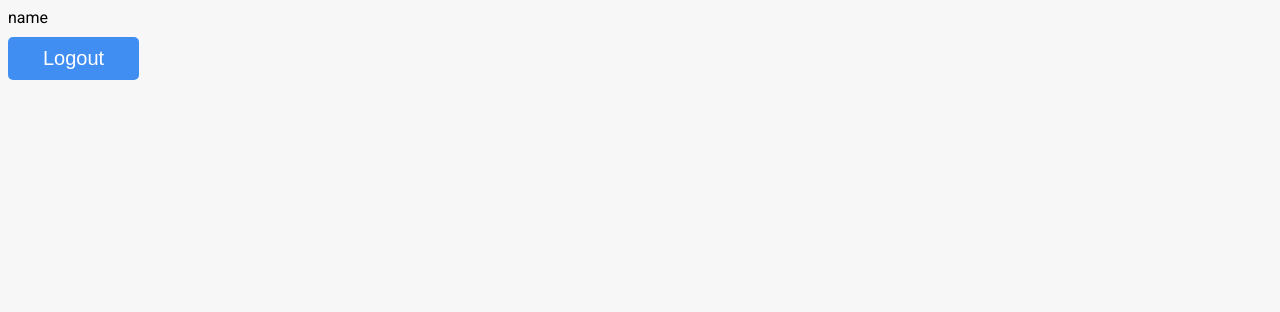
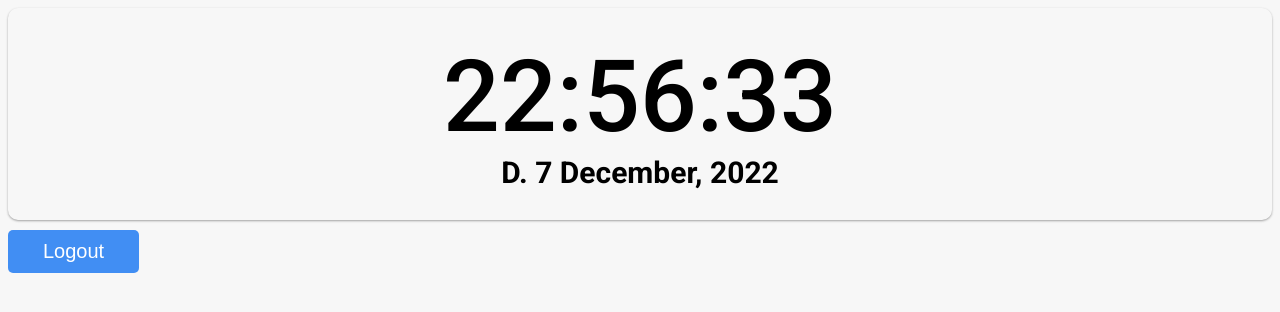
Before and after one commit to Scrub-GitGud/News-POC, a plain HTML site: page index.html in a window 1280 px wide. Drawn offline with Linux system fonts and the light colour scheme; sample sign-in values are in the browser's storage.

Commit message:
Added date time

```diff
--- a/index.html
+++ b/index.html
@@ -5,8 +5,25 @@
 </head>
 <body>
 
-    <div>name</div>
-    <button onclick="Logout()">Logout</button>
+    <div class="container">
+
+
+
+        <div class="datetime">
+            <div id="clock">
+                <span id="hour">00</span>:<span id="minute">00</span>:<span id="second">00</span>
+            </div>
+            <div id="date">
+                D.
+                <span id="day">21</span>
+                <span id="month">November</span>,
+                <span id="year">2022</span>
+            </div>
+        </div>
+
+        <button onclick="Logout()">Logout</button>
+
+    </div>
 
 
     <script type="module">
--- a/scripts/auth.js
+++ b/scripts/auth.js
@@ -83,6 +83,7 @@ const Register = () => {
     Authenticate(new_user)
 }
 
+
 const Authenticate = (user) => {
     localStorage.setItem("auth-user-newspoc", user.id)
 }
@@ -115,5 +116,23 @@ const CheckAuth = () => {
 
 
 
+const GetProfileInfo = () => {
+    const auth_user_id = localStorage.getItem("auth-user-newspoc")
+    if(!auth_user_id) {
+        console.log("Auth User ID not found!")
+        return
+    }
+
+    const auth_user = users.find(user => user.username == username)
+    if(!auth_user) {
+        console.log("Auth User Not Found")
+        return
+    }
+
+    return auth_user
+}
+
+
+
 
 export {AddUser, GetUsers, Register, Login, Logout, GoToRegisterPage, GoToLoginPage, CheckAuth}
--- a/scripts/main.js
+++ b/scripts/main.js
@@ -5,8 +5,6 @@ import { generateString } from "./utils.js"
 
 const curr_page = window.location.pathname
 const domain = window.location.hostname
-
-
 
 
 const InitUsers = () => {
@@ -26,6 +24,8 @@ const InitUsers = () => {
 
 const Update = () => {
     console.log("Updating..")
+    Clock()
+
     if(!CheckAuth()) {
         if(curr_page != "/auth.html") {
             console.log("Go to login page")
@@ -39,9 +39,30 @@ const Update = () => {
     }
 }
 
+const monthNames = ["January", "February", "March", "April", "May", "June", "July", "August", "September", "October", "November", "December"];
 
-setInterval(Update,1500)
+const Clock = () => {
+    const hour_el = document.getElementById("hour")
+    const minute_el = document.getElementById("minute")
+    const second_el = document.getElementById("second")
+
+    const day_el = document.getElementById("day")
+    const month_el = document.getElementById("month")
+    const year_el = document.getElementById("year")
 
 
+    const d = new Date()
+
+    hour_el.innerText = d.getHours()
+    minute_el.innerText = d.getMinutes()
+    second_el.innerText = d.getSeconds()
+
+    day_el.innerText = d.getDate()
+    month_el.innerText = monthNames[d.getMonth()]
+    year_el.innerText = d.getFullYear()
+}
+
+
+setInterval(Update,1000)
 
 export {InitUsers}
--- a/styles.css
+++ b/styles.css
@@ -83,3 +83,26 @@ button:hover {
 .hide {
     display: none !important;
 }
+
+/* ----------------------------------------------------------------------------------------- */
+/*                                    HOME PAGE STARTS FROM HERE                             */
+/* ----------------------------------------------------------------------------------------- */
+
+.container {
+    max-width: 1300px;
+    margin: 0 auto;
+}
+.datetime {
+    box-shadow: 0 1px 3px rgba(0,0,0,0.12), 0 1px 2px rgba(0,0,0,0.24);
+    border-radius: 10px;
+    padding: 30px;
+    text-align: center;
+}
+#clock {
+    font-size: 100px;
+    font-weight: 500;
+}
+#date {
+    font-size: 30px;
+    font-weight: 600;
+}
```
